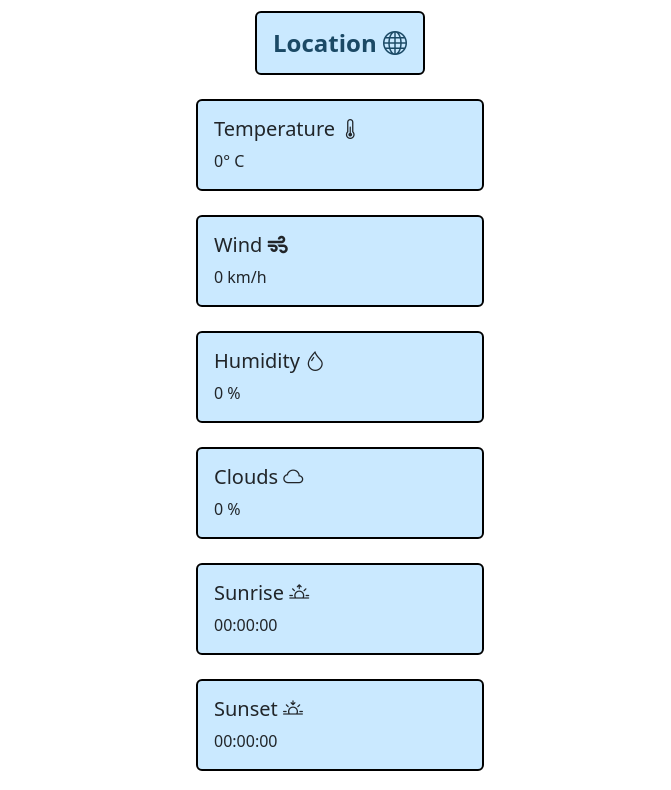
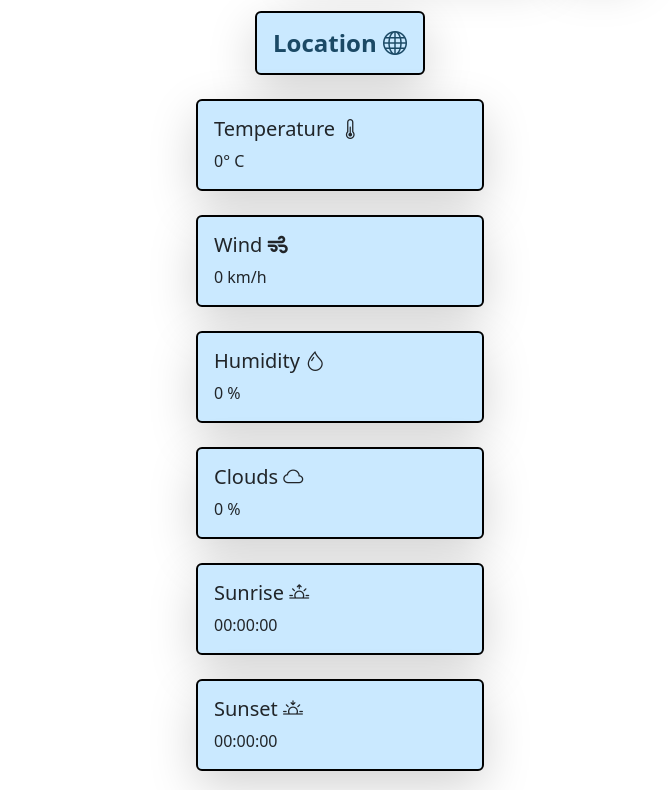
Before and after one commit to juskevic/highstorm, a website: page index.html in a window 1280 px wide. Shown: the part 105-895 px from the top of the page, without its empty margins (300-971 px from the left). Drawn offline with nearby package versions, Linux system fonts and the light colour scheme; no server answers.

Commit message:
Add shadow effect to UI elements in weather app
Various UI elements such as input fields, buttons, and info cards across the weather app have been modified to include a shadow effect. This adds depth to the elements, improving the overall user interface and enhancing user experience.

```diff
--- a/index.html
+++ b/index.html
@@ -46,11 +46,11 @@
                 Highstorm
             </span>
             <form id="location-search" class="d-flex m-2">
-                <input class="form-control me-2 border-black border-2 rounded-4" id="cityName" type="text"
+                <input class="form-control me-2 border-black border-2 rounded-4 shadow-lg" id="cityName" type="text"
                        placeholder="Enter city name..."
                        aria-label="Search" style="background-color: ghostwhite">
                 <!--Search button -->
-                <button id="search-button" class="btn btn fw-bold border-black border-2 rounded-4" type="submit"
+                <button id="search-button" class="btn btn fw-bold border-black border-2 rounded-4 shadow-lg" type="submit"
                         style="color: black; background-color: var(--mint-green)">
                     Search
                 </button>
@@ -88,7 +88,7 @@
     <div class="container py-5 d-flex flex-column align-items-center">
         <div class="row">
             <div class="col-12 mb-4">
-                <div class="card border-black border-2"
+                <div class="card border-black border-2 shadow-lg"
                      style="width: 100%; background-color: var(--columbia-blue); color: var(--indigo-dye)">
                     <div class="card-body">
                         <h4 id="location-name" class="card-text fw-bold">
@@ -101,7 +101,7 @@
         <div class="row flex-column d-flex">
             <!-- Temperature -->
             <div class="col mb-4">
-                <div class="card border-black border-2" style="width: 18rem; background-color: var(--columbia-blue)">
+                <div class="card border-black border-2 shadow-lg" style="width: 18rem; background-color: var(--columbia-blue)">
                     <div class="card-body">
                         <h5 class="card-title">
                             Temperature <i class="bi bi-thermometer-half"></i>
@@ -114,7 +114,7 @@
             </div>
             <!-- Wind -->
             <div class="col mb-4">
-                <div class="card border-black border-2" style="width: 18rem; background-color: var(--columbia-blue)">
+                <div class="card border-black border-2 shadow-lg" style="width: 18rem; background-color: var(--columbia-blue)">
                     <div class="card-body">
                         <h5 class="card-title">
                             Wind <i class="fas fa-wind"></i>
@@ -127,7 +127,7 @@
             </div>
             <!-- Humidity -->
             <div class="col mb-4">
-                <div class="card border-black border-2" style="width: 18rem; background-color: var(--columbia-blue)">
+                <div class="card border-black border-2 shadow-lg" style="width: 18rem; background-color: var(--columbia-blue)">
                     <div class="card-body">
                         <h5 class="card-title">
                             Humidity <i class="bi bi-droplet"></i>
@@ -140,7 +140,7 @@
             </div>
             <!-- Clouds -->
             <div class="col mb-4">
-                <div class="card border-black border-2" style="width: 18rem; background-color: var(--columbia-blue)">
+                <div class="card border-black border-2 shadow-lg" style="width: 18rem; background-color: var(--columbia-blue)">
                     <div class="card-body">
                         <h5 class="card-title">
                             Clouds <i class="bi bi-cloud"></i>
@@ -153,7 +153,7 @@
             </div>
             <!-- Sunrise -->
             <div class="col mb-4">
-                <div class="card border-black border-2" style="width: 18rem; background-color: var(--columbia-blue)">
+                <div class="card border-black border-2 shadow-lg" style="width: 18rem; background-color: var(--columbia-blue)">
                     <div class="card-body">
                         <h5 class="card-title">
                             Sunrise <i class="bi bi-sunrise"></i>
@@ -165,7 +165,8 @@
                 </div>
             </div>
             <div class="col mb-4">
-                <div class="card border-black border-2" style="width: 18rem; background-color: var(--columbia-blue)">
+                <!-- Sunset -->
+                <div class="card border-black border-2 shadow-lg" style="width: 18rem; background-color: var(--columbia-blue)">
                     <div class="card-body">
                         <h5 class="card-title">
                             Sunset <i class="bi bi-sunset"></i>
```
